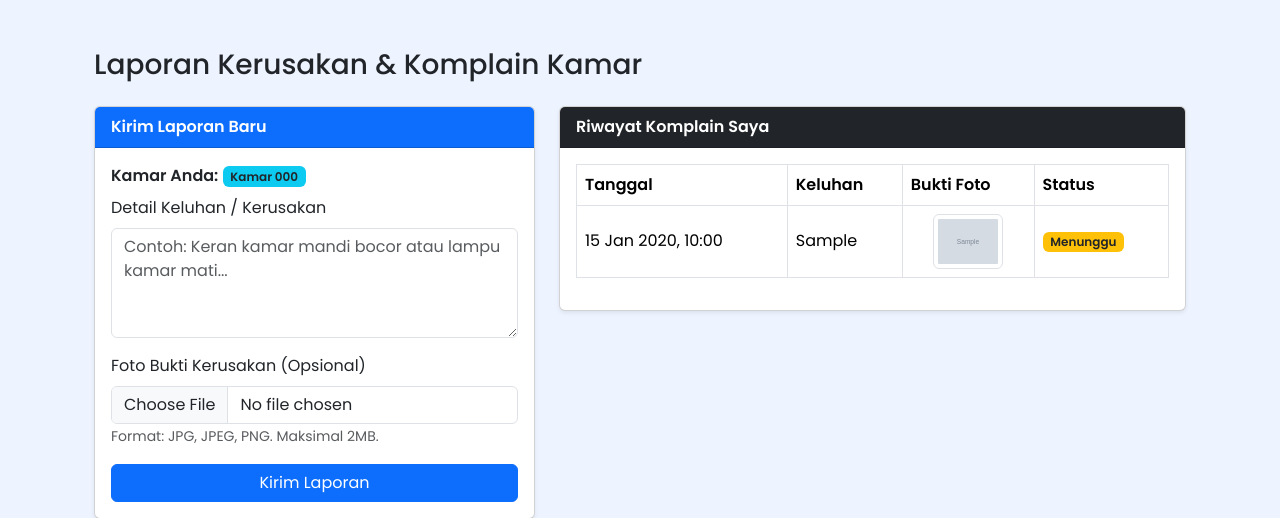
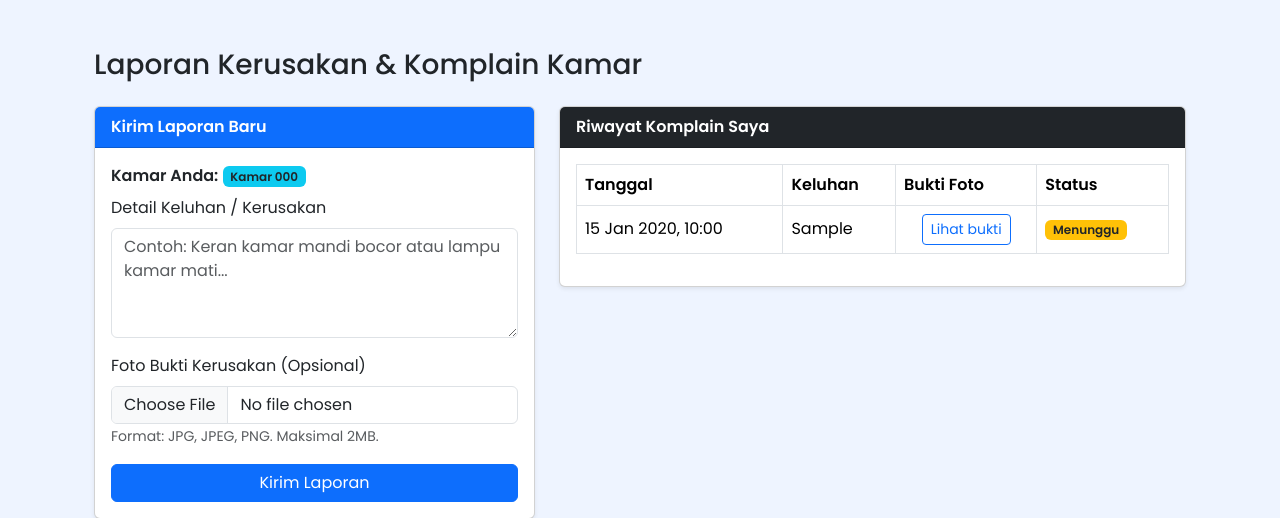
Before and after one commit to selaaa07/kost-logic-laravel, a Laravel app: page /user/komplain in a window 1280 px wide. Shown: the part 56-574 px from the top of the page. Run offline with Laravel 12, Linux system fonts and the light colour scheme; a user stored in the database is signed in; data comes from the database, SQL or seed files in the repository; tables that the repository leaves empty hold one stand-in row (values such as "Sample post"); grey boxes marked "Sample" are stand-in pictures; parts of the project's set-up code (start-up, migrations or seed data) failed here and were passed over.

Commit message:
Menambahkan foto kamar kosong, menghapus 'Lihat Foto', dan menambahkan bukti komplain Andi

```diff
--- a/resources/views/user/komplain.blade.php
+++ b/resources/views/user/komplain.blade.php
@@ -44,7 +44,7 @@
 
                         <div class="mb-3">
                             <label class="form-label">Foto Bukti Kerusakan (Opsional)</label>
-                            <input type="file" name="foto" class="form-control @error('foto') is-invalid @enderror" accept="image/*">
+                            <input type="file" name="foto" class="form-control @error('foto') is-invalid @enderror" accept=".jpg,.jpeg,.png">
                             <small class="text-muted">Format: JPG, JPEG, PNG. Maksimal 2MB.</small>
                             @error('foto') <div class="invalid-feedback">{{ $message }}</div> @enderror
                         </div>
@@ -78,9 +78,11 @@
                                     <td>{{ $item->keluhan }}</td>
                                     <td class="text-center">
                                         @if($item->foto)
-                                            <a href="{{ asset('storage/' . $item->foto) }}" target="_blank">
-                                                <img src="{{ asset('storage/' . $item->foto) }}" alt="Bukti" width="70" class="img-thumbnail">
-                                            </a>
+                                            <button type="button" class="btn btn-outline-primary btn-sm"
+                                                    data-bs-toggle="modal"
+                                                    data-bs-target="#bukti{{ $item->id }}">
+                                                Lihat bukti
+                                            </button>
                                         @else
                                             <span class="text-muted small">-</span>
                                         @endif
@@ -105,4 +107,23 @@
         </div>
     </div>
 </div>
+
+{{-- Modal foto bukti (di luar tabel supaya tampilannya tidak rusak) --}}
+@foreach($komplains as $item)
+    @if($item->foto)
+        <div class="modal fade" id="bukti{{ $item->id }}" tabindex="-1" aria-hidden="true">
+            <div class="modal-dialog modal-lg modal-dialog-centered">
+                <div class="modal-content">
+                    <div class="modal-header">
+                        <h5 class="modal-title">Bukti komplain</h5>
+                        <button type="button" class="btn-close" data-bs-dismiss="modal"></button>
+                    </div>
+                    <div class="modal-body">
+                        <img src="{{ asset('storage/' . $item->foto) }}" class="img-fluid rounded" alt="Bukti">
+                    </div>
+                </div>
+            </div>
+        </div>
+    @endif
+@endforeach
 @endsection
```
Also changed, not shown: resources/views/landing.blade.php (+10 -26 lines).
